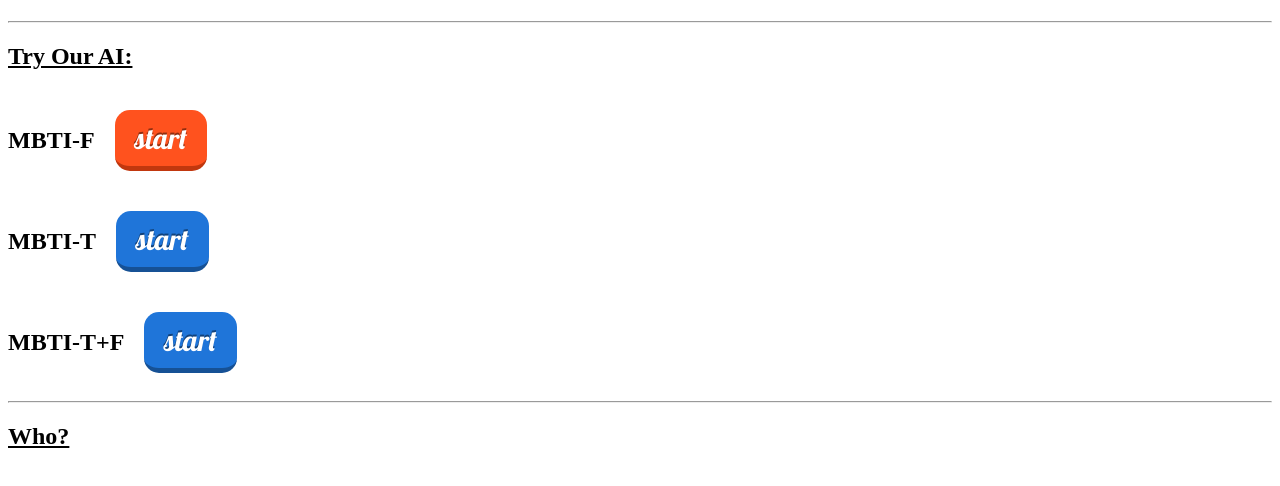
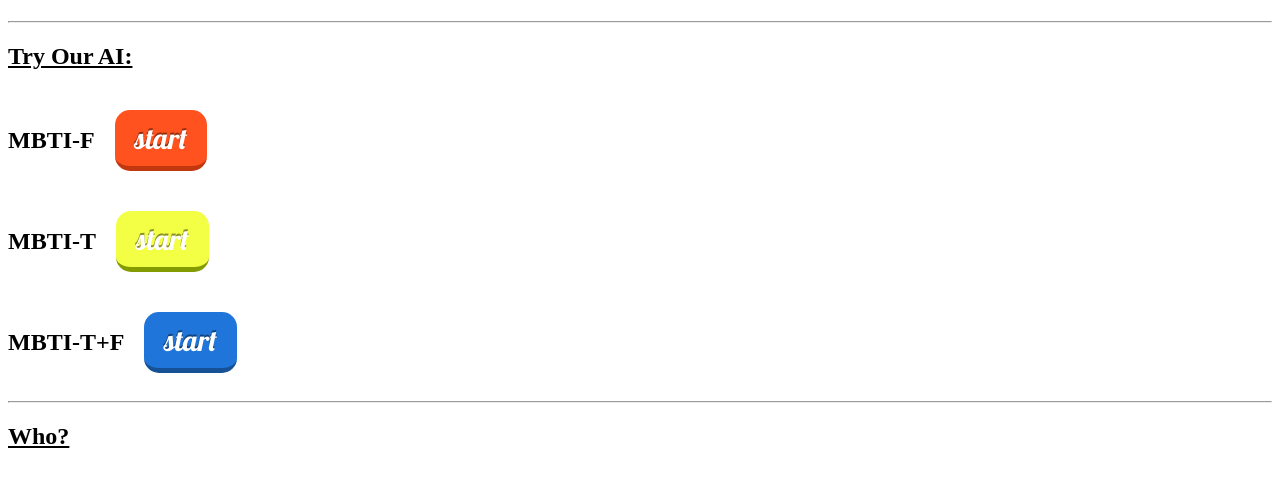
Before and after one commit to Nabuley/voltechx, a plain HTML site: page index.html in a window 1280 px wide. Shown: the part 306-792 px from the top of the page. Drawn offline with Linux system fonts and the light colour scheme.

Commit message:
Update index.html

```diff
--- a/index.html
+++ b/index.html
@@ -98,7 +98,7 @@
     </div>
     <div style = "display:flex ; align-items:center ; justify-content:start;">
         <h2>MBTI-T</h2>
-        <a class = "btn blue" href = "https://wrtn.ai/store/details/chatbot/653b4023eae5f8a7ba7420ce">start</a>
+        <a class = "btn yellow" href = "https://wrtn.ai/store/details/chatbot/653b4023eae5f8a7ba7420ce">start</a>
     </div>
     <div style = "display:flex ; align-items:center ; justify-content:start;">
         <h2>MBTI-T+F</h2>
```
